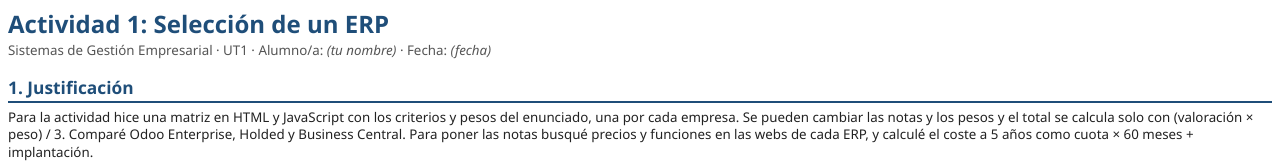
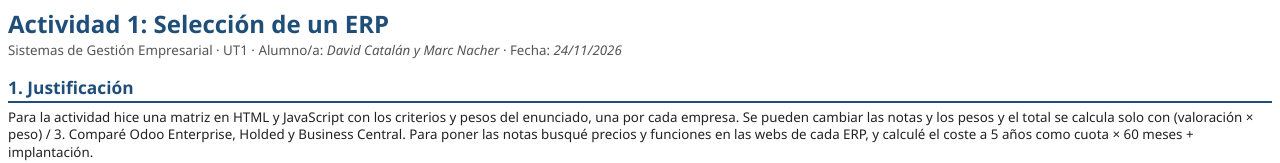
Before and after one commit to David-Catalan/Sistemas_De_Gesti-n_David_Catal-n_Marc_Nacher, a plain HTML site: page Practica1/docs/documento.html in a window 1280 px wide. Shown: the top 163 px of the page. Drawn offline with Linux system fonts and the light colour scheme.

Commit message:
Correcion final2

```diff
--- a/Practica1/docs/documento.html
+++ b/Practica1/docs/documento.html
@@ -25,7 +25,7 @@
 <body>
 
 <h1>Actividad 1: Selección de un ERP</h1>
-<div class="meta">Sistemas de Gestión Empresarial · UT1 · Alumno/a: <em>(tu nombre)</em> · Fecha: <em>(fecha)</em></div>
+<div class="meta">Sistemas de Gestión Empresarial · UT1 · Alumno/a: <em>David Catalán y Marc Nacher</em> · Fecha: <em>24/11/2026</em></div>
 
 <h2>1. Justificación</h2>
 
```
